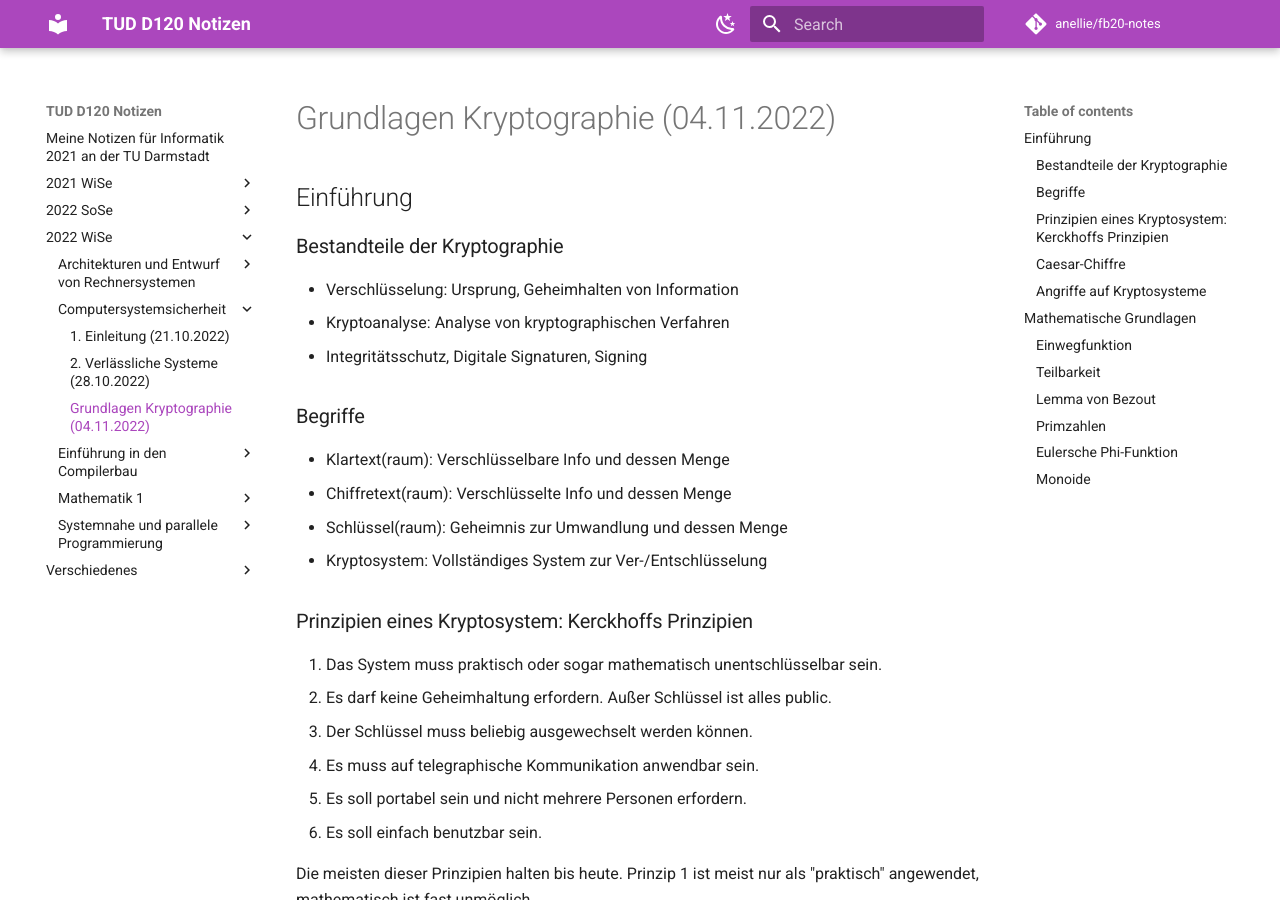
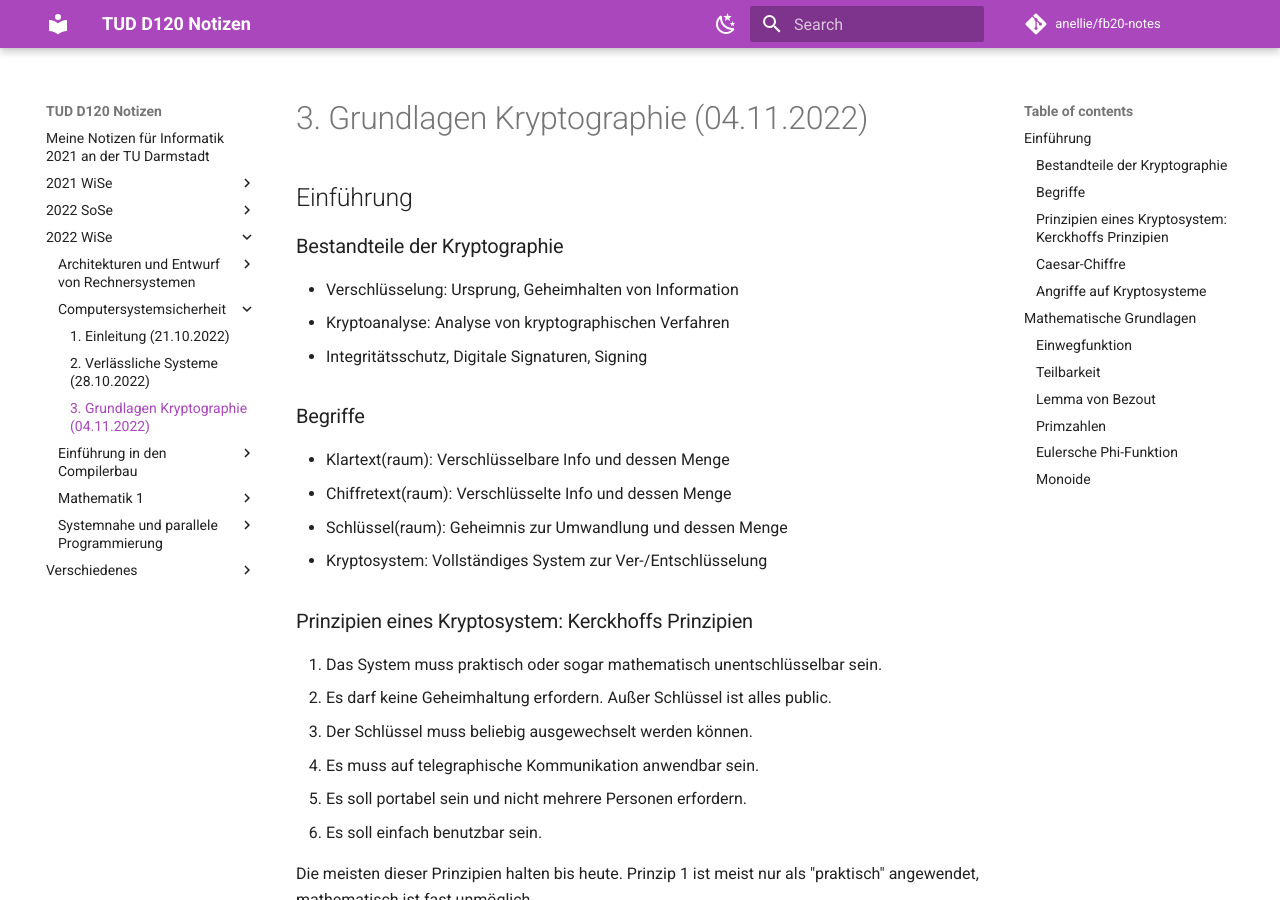
Before and after one commit to aurelilia/fb20-notes, an MkDocs documentation site: the page built from docs/2022 - WiSe/Computersystemsicherheit/3_04.11.2022.md, in a window 1280 px wide and 900 px high. Built offline with MkDocs 1.6.1 and Material for MkDocs 9.7.7, drawn with Linux system fonts in a browser that asks for light colours; comment, search, counter and statistics services are not loaded.

Commit message:
CSS: Fix title

```diff
--- a/docs/2022 - WiSe/Computersystemsicherheit/3_04.11.2022.md
+++ b/docs/2022 - WiSe/Computersystemsicherheit/3_04.11.2022.md
@@ -1,4 +1,4 @@
-# Grundlagen Kryptographie (04.11.2022)
+# 3. Grundlagen Kryptographie (04.11.2022)
 ## Einführung
 ### Bestandteile der Kryptographie
 - Verschlüsselung: Ursprung, Geheimhalten von Information
```
